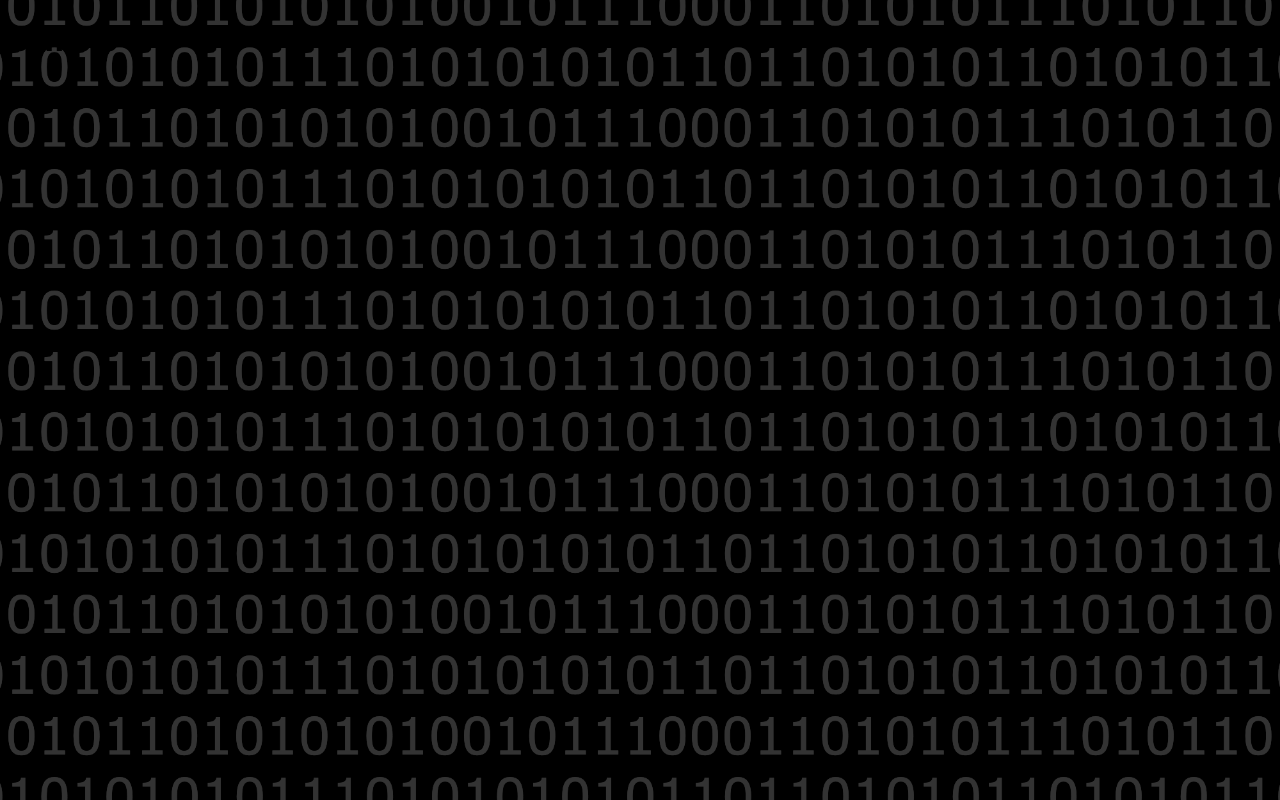
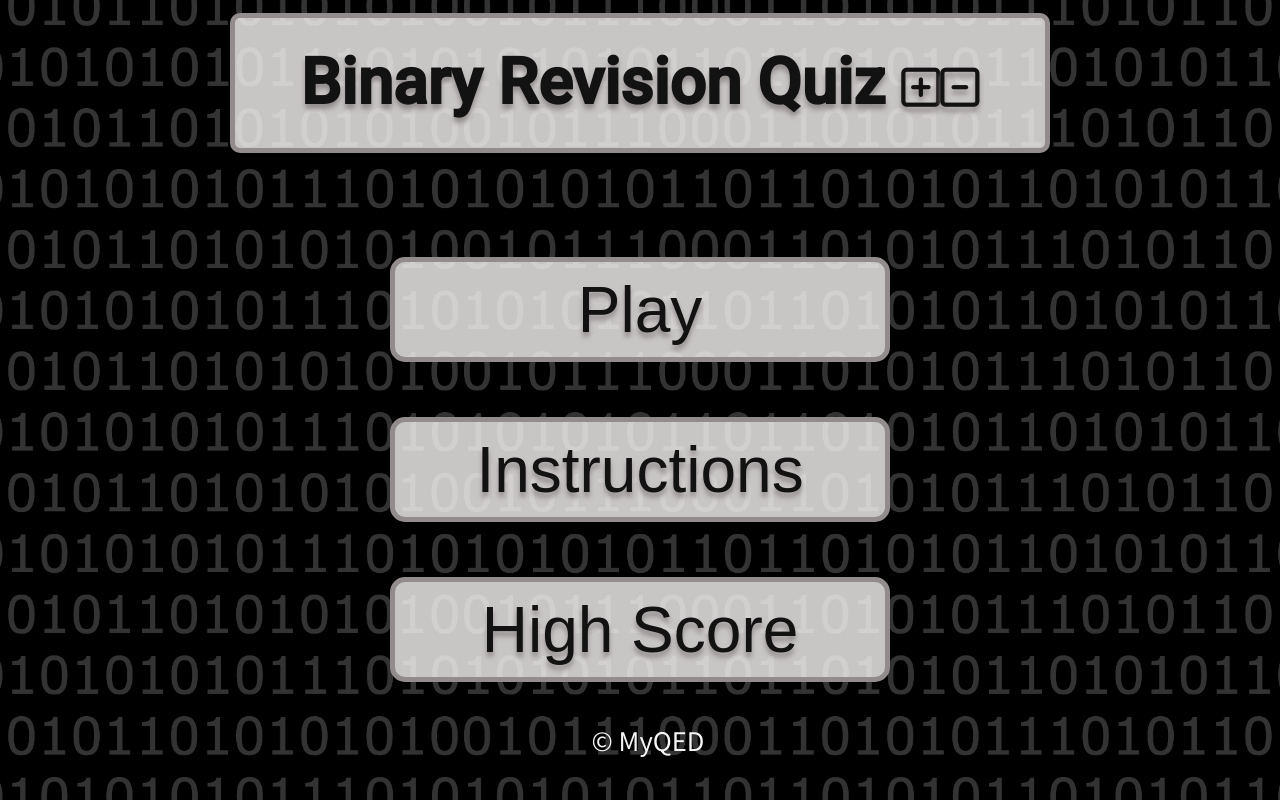
Before and after one commit to lpr78/4-Portfolio2, a plain HTML site: page index.html in a window 1280 px wide. Drawn offline with Linux system fonts and the light colour scheme.

Commit message:
updating landing page for the game

```diff
--- a/assets/css/style.css
+++ b/assets/css/style.css
@@ -1,13 +1,138 @@
 @import url('https://fonts.googleapis.com/css2?family=Noto+Sans+JP&family=Roboto:wght@500&display=swap');
+
+* {
+    color: var(--text);
+    font-size: 2rem;
+
+}
 
 html {
     background: url('/assets/images/bg_img\ V2.png') center center / cover no-repeat fixed;
 }
 
-h1,h2,h3 {
+:root {
+    --border: rgba(146, 141, 140, 1);
+    --text: rgba(19, 18, 18, 1);
+    --shadow: rgba(146, 141, 140, 1);
+    --box: rgba(250, 247, 247, 0.8);
+}
+
+h1,
+h2,
+h3 {
     font-family: 'Roboto', sans-serif;
+    color: whitesmoke;
 }
 
 p {
-    font-family: 'Noto Sans JP', sans-serif;
+    font-family: 'Noto Sans JP', sans-serif
 }
+
+#footer_container {
+    position: absolute;
+    padding-bottom: 25px;
+  bottom: 0;
+  width: 100%;
+  height: 2.5rem;
+  text-align: center;
+}
+#footer_container > p{
+    color:whitesmoke;
+    position:relative;
+    font-size: 40%;
+}
+
+.binary_game_container {
+    position: absolute;
+    top: 0;
+    bottom: 0;
+    left: 0;
+    right: 0;
+    display: flex;
+    flex-direction: column;
+    flex-wrap: nowrap;
+    height: 100vh;
+    align-items: center;
+    overflow: hidden;
+
+}
+
+.title_container {
+    width: min(800px, 90%);
+    max-height: 15vh;
+    display: flex;
+    align-items: center;
+    justify-content: center;
+    margin: 1% auto;
+    border: var(--border) solid 5px;
+    background-color: var(--box);
+    border-radius: 10px;
+    padding: 5px 5px;
+}
+
+.title_container>h1 {
+    text-align: center;
+    font-size: 100%;
+    color: var(--text);
+    text-shadow: 0 5px 5px var(--shadow);
+    padding: 0 20px;
+}
+
+.icon {
+    font-size: 70%;
+}
+
+.main_container {
+    width: 90%;
+    max-width: 900px;
+    height: 60vh;
+    max-height: 900px;
+    z-index: 2;
+    margin-top: 5%;
+
+}
+
+.main_menu {
+    height: 100%;
+    width: 100%;
+    display: flex;
+    flex-direction: column;
+    justify-content: space-around;
+    align-items: center;
+    position: relative;
+
+}
+
+.main_button {
+    width: clamp(150px, 80%, 500px);
+    height: 22%;
+    border-radius: 15px;
+    border: 5px solid var(--border);
+    background-color: var(--box);
+    text-shadow: 0 5px 5px var(--shadow);
+    color: var(--text);
+    text-align: center;
+    cursor: pointer;
+    padding: 0 20px;
+
+
+}
+
+/*ipad media element adjustments - max width: 768px*/
+
+
+/*iphone media element adjustments - max width: 320px*/
+@media screen and (max-width: 320px) {
+    .title_container>h1 {
+        font-size: 50%;
+    }
+
+    .title_container>i {
+        display: none;
+    }
+
+    .main_button {
+        font-size: 50%;
+    }
+
+}
--- a/index.html
+++ b/index.html
@@ -11,12 +11,25 @@
         content="Binary addition, Twos Complement, Ones Complement, Bitwise Manipulation, Boolean Simplication, Karnaugh Map, Binary Subtraction">
     <meta name="author" content="Luke Price">
     <link href="assets/css/style.css" rel="stylesheet" type="text/css">
-    <title>Binary Manipulation Game</title>
+    <script src="https://kit.fontawesome.com/cd2a226592.js" crossorigin="anonymous"></script>
+    <title>Binary Revision Quiz</title>
 </head>
 
 <body>
 
-<h1>Sample</h1>
+
+    <main class="binary_game_container">
+        <div class = "title_container"> <h1></i>Binary Revision Quiz <i class="far fa-plus-square icon"></i><i class="far fa-minus-square icon"></i></h1></div>
+        <div class = "main_container">
+            <div class = "main_menu">
+            <button class = "main_button">Play</button>
+            <button class = "main_button">Instructions</button>
+            <button class = "main_button">High Score</button>
+            </div>
+        </div>
+    </main>
+
+    <footer id="footer_container"><p>&#xa9; MyQED</p></footer>
 
     <script src="assets/js/script.js"></script>
 </body>
```
